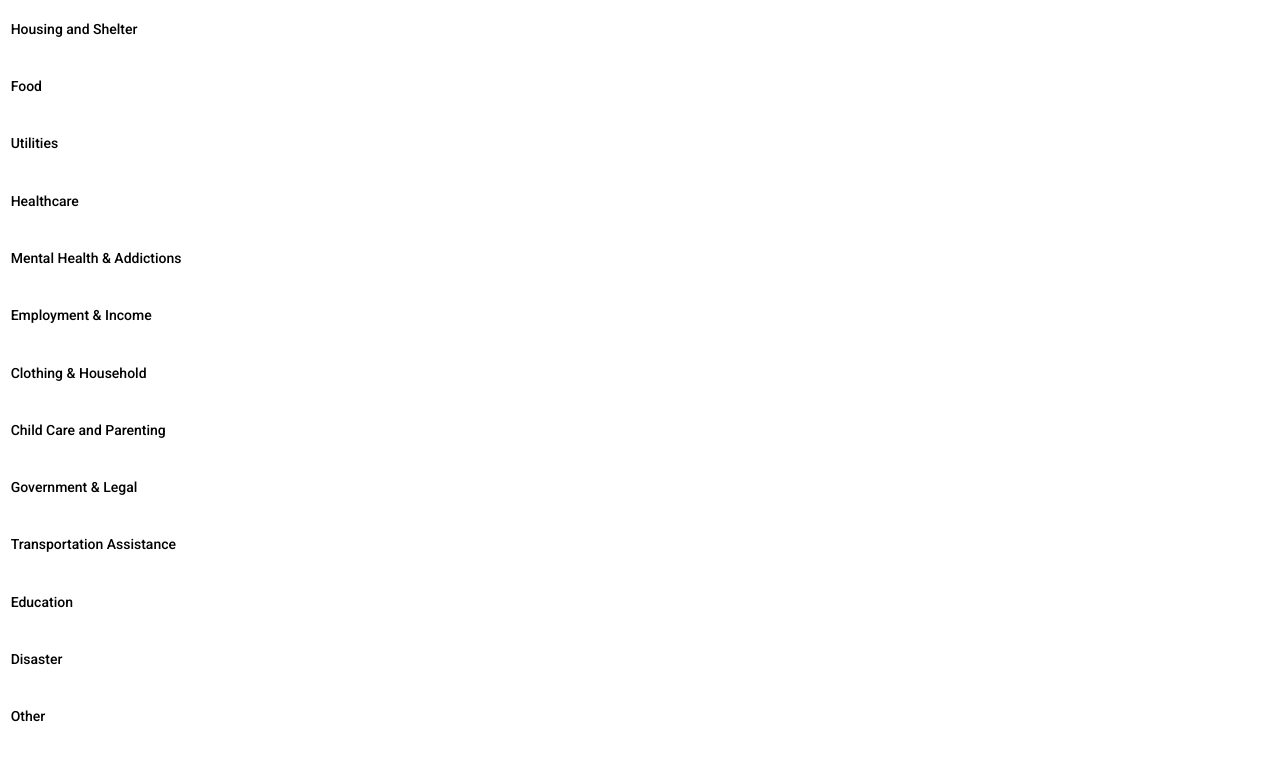
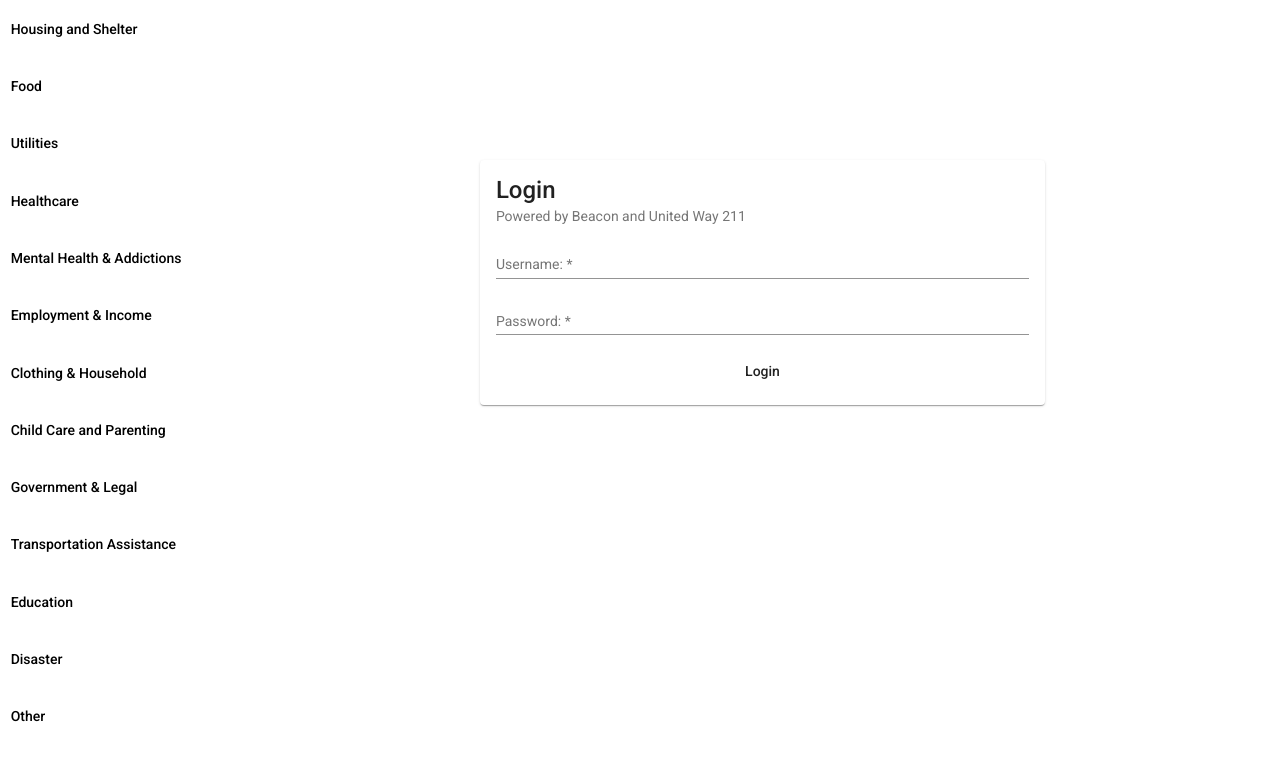
Before and after one commit to maria-foster/beacon-of-hope-ui, an Angular app: page /login in a window 1280 px wide. Before the commit this address led to /. Shown: the top 760 px of the page. Built offline with nearby package versions, Linux system fonts and the light colour scheme.

Commit message:
some changes

```diff
--- a/src/app/app-routing.module.ts
+++ b/src/app/app-routing.module.ts
@@ -5,9 +5,13 @@ import { CreateCommentComponent } from './create-comment/create-comment.componen
 import { CreatePostComponent } from './create-post/create-post.component';
 import { CategoryPageComponent } from './category-page/category-page.component';
 import { HomeComponent } from './home/home.component';
+import { LoginComponent } from './login/login.component';
+import { CreateAccountComponent } from './create-account/create-account.component';
 
 const routes: Routes = [
   { path: 'home', component: HomeComponent},
+  { path: 'login', component: LoginComponent},
+  { path: 'sign-up', component: CreateAccountComponent},
   { path: 'forum/:category', component: CategoryPageComponent },
   { path: 'menu', component: MenuComponent}
 ];
--- a/src/app/app.module.ts
+++ b/src/app/app.module.ts
@@ -30,6 +30,7 @@ import { HomeComponent } from './home/home.component';
 import { CreateAccountComponent } from './create-account/create-account.component';
 import { LoginComponent } from './login/login.component';
 import { ChatBotComponent } from './chat-bot/chat-bot.component';
+import { HttpClientModule} from '@angular/common/http';
 
 @NgModule({
   declarations: [
@@ -64,7 +65,8 @@ import { ChatBotComponent } from './chat-bot/chat-bot.component';
     MatExpansionModule,
     MatCheckboxModule,
     MatSelectModule,
-    SharedModule
+    SharedModule,
+    HttpClientModule
   ],
   providers: [],
   bootstrap: [AppComponent]
--- a/src/app/create-account/create-account.component.css
+++ b/src/app/create-account/create-account.component.css
@@ -1,3 +1,15 @@
 .example-full-width{
     display:block;
 }
+mat-card{
+    width:50%;
+    margin-left:25%;
+    margin-right:25%;
+    margin-top:5%;
+}
+
+button{
+    margin-left:35%;
+    width:30%;
+    margin-right:35%;
+}
--- a/src/app/login/login.component.css
+++ b/src/app/login/login.component.css
@@ -1,3 +1,17 @@
 .example-full-width{
     display:block;
+    width:100%;
+
 }
+mat-card{
+    width:50%;
+    margin-left:25%;
+    margin-right:25%;
+    margin-top:15%;
+}
+
+button{
+    margin-left:35%;
+    width:30%;
+    margin-right:35%;
+}
--- a/src/app/login/login.component.html
+++ b/src/app/login/login.component.html
@@ -5,13 +5,13 @@
 <form class="example-form">
     <mat-form-field class="example-full-width">
         <mat-label>Username: </mat-label>
-        <input matInput placeholder="test@gmail.com">
+        <input [formControl]="username" matInput placeholder="test@gmail.com">
     </mat-form-field>
     <mat-form-field class="example-full-width">
         <mat-label>Password:</mat-label>
-        <input type="password" matInput placeholder="******">
+        <input [formControl]="password" type="password" matInput placeholder="******">
     </mat-form-field>
-    <button mat-button>Login</button>
+    <button (click)="login()" mat-button>Login</button>
 </form>
         </mat-card-content>
         </mat-card>
--- a/src/app/login/login.component.ts
+++ b/src/app/login/login.component.ts
@@ -1,4 +1,5 @@
 import { Component, OnInit } from '@angular/core';
+import { FormControl, Validators } from '@angular/forms';
 
 @Component({
   selector: 'app-login',
@@ -6,10 +7,14 @@ import { Component, OnInit } from '@angular/core';
   styleUrls: ['./login.component.css']
 })
 export class LoginComponent implements OnInit {
-
+  username = new FormControl("", Validators.required)
+  password = new FormControl("", Validators.required)
   constructor() { }
 
   ngOnInit() {
   }
 
+  login(){
+
+  }
 }
--- a/src/app/shared/shared.module.ts
+++ b/src/app/shared/shared.module.ts
@@ -1,17 +1,11 @@
 import { NgModule } from '@angular/core';
 import { CommonModule } from '@angular/common';
-import { HttpClientModule } from '@angular/common/http';
 
 
 @NgModule({
   declarations: [],
   imports: [
     CommonModule,
-    HttpClientModule
-  ],
-  exports: [
-    CommonModule,
-    HttpClientModule
   ]
 })
 export class SharedModule { }
```
